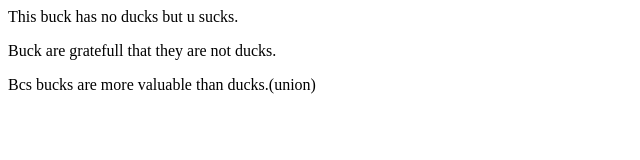
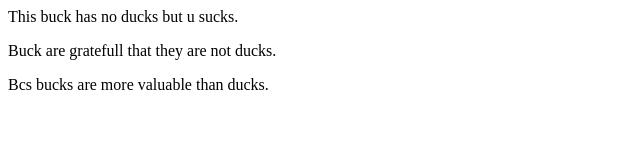
Before and after one commit to Venoknok/Local.repo, a plain HTML site: page Index.html in a window 1280 px wide. Shown: the full height of the page, 0-640 px from the left. Drawn offline with Linux system fonts and the light colour scheme.

Commit message:
rmove union

```diff
--- a/Index.html
+++ b/Index.html
@@ -1,3 +1,3 @@
 <p>This buck has no ducks but u sucks.</p>
 <p>Buck are gratefull that they are not ducks.</p>
-<p>Bcs bucks are more valuable than ducks.(union)</p>
+<p>Bcs bucks are more valuable than ducks.</p>
```
